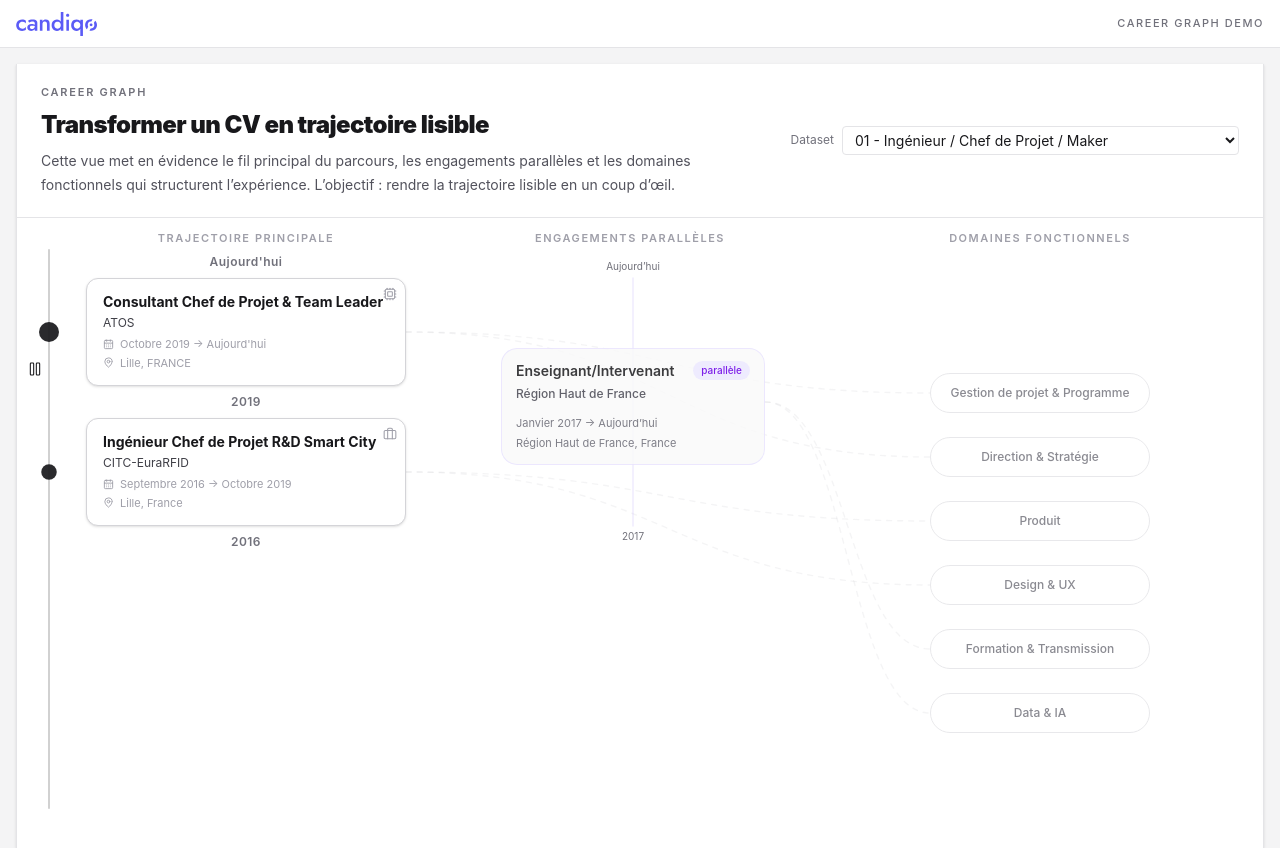
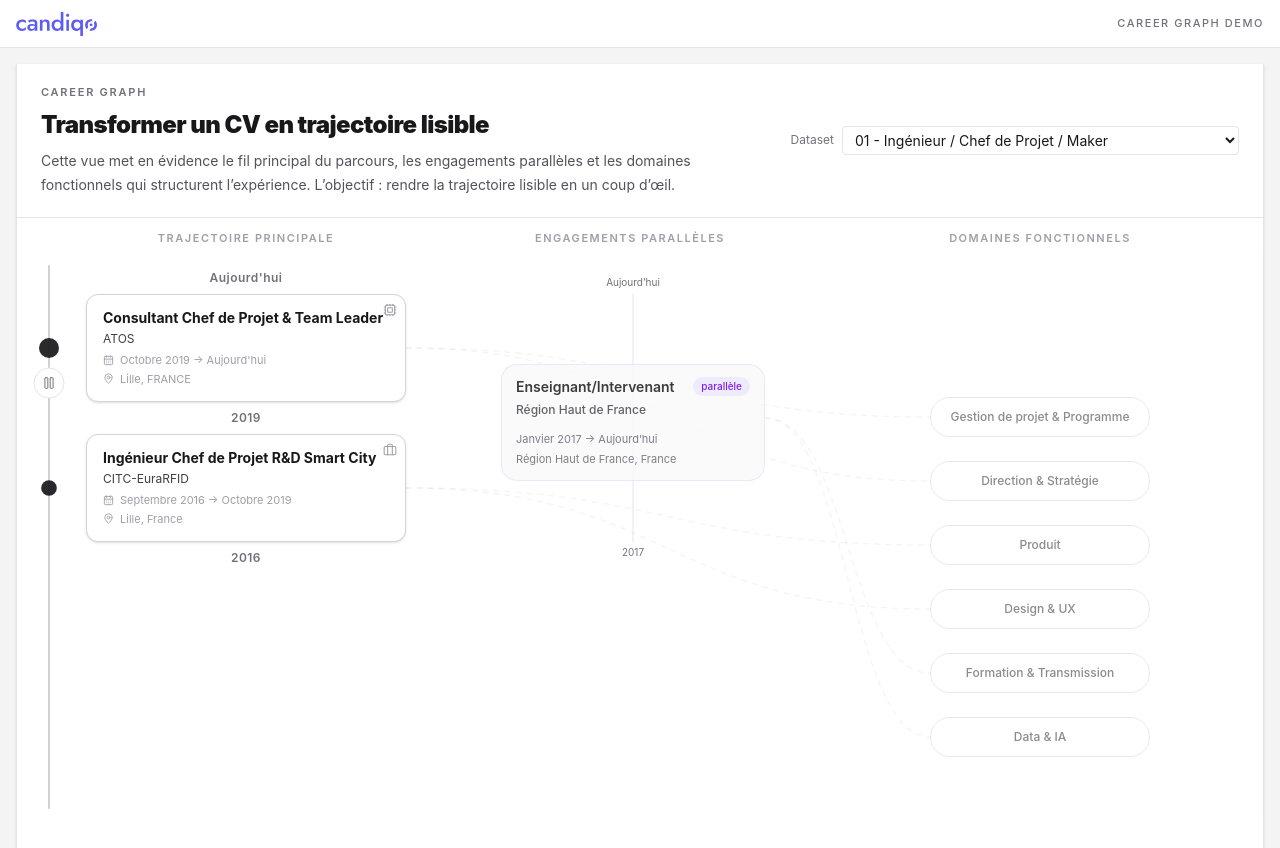
Before and after one commit to cpoette/candiqo-career-graph-demo, a React (Vite) app: page / in a window 1280 px wide. Built offline with nearby package versions, Linux system fonts and the light colour scheme.

Commit message:
Fixing some layout issues and improving the visual design of the timeline axis.

```diff
--- a/src/components/career-graph/CareerGraphScene.jsx
+++ b/src/components/career-graph/CareerGraphScene.jsx
@@ -23,13 +23,13 @@ import DomainPill from "./DomainPill";
 
 const TOPBAR_HEIGHT = 48;
 const HEADER_HEIGHT = 130;
-const VIEWPORT_TOP_GAP = 16;
+const VIEWPORT_TOP_GAP = 64;
 const VIEWPORT_BOTTOM_GAP = 64;
 
 const FD_SPACING = GAP;
 const CLUSTER_GAP = 232;
 const CLUSTER_INTERNAL_SPACING = 52;
-const FD_TOP_PADDING = 72;
+const FD_TOP_PADDING = 120;
 const FD_BOTTOM_PADDING = 72;
 const DOMAIN_RIGHT_PADDING = 80;
 
--- a/src/components/career-graph/TimelineAxis.jsx
+++ b/src/components/career-graph/TimelineAxis.jsx
@@ -56,56 +56,51 @@ export default function TimelineAxis({
             Number.isFinite(t?.midY),
         )
         .map((t) => {
-          const iconX = t.x - 16;
+          const iconX = t.x;
           const iconY = t.midY;
+
+          let Icon = null;
+          let strokeWidth = 1.8;
+
+          if (t.type === "pivot") {
+            Icon = GitBranch;
+            strokeWidth = 2;
+          } else if (t.type === "break") {
+            Icon = Pause;
+            strokeWidth = 1.7;
+          } else if (t.type === "rise") {
+            Icon = ArrowUpRight;
+            strokeWidth = 1.7;
+          }
+
+          if (!Icon) return null;
+
+          const CARTOUCHE_SIZE = 30;
+          const ICON_SIZE = 14;
 
           return (
             <g key={`${t.fromXpId}-${t.toXpId}`}>
-              {/* ligne */}
-              <line
-                x1={t.x}
-                x2={t.x}
-                y1={t.y1}
-                y2={t.y2}
-                stroke="url(#trajectoryGradient)"
-                strokeWidth="3"
-                opacity="0.5"
-                strokeDasharray={t.type === "break" ? "6 8" : undefined}
+              {/* Cartouche centré sur la timeline */}
+              <circle
+                cx={iconX}
+                cy={iconY}
+                r={CARTOUCHE_SIZE / 2}
+                fill="white"
+                stroke="#e5e5e8"
+                strokeWidth="1"
               />
 
-              {/* ICONS */}
-              {t.type === "pivot" && (
-                <foreignObject
-                  x={iconX - 6}
-                  y={iconY - 6}
-                  width={16}
-                  height={16}
-                >
-                  <GitBranch size={16} strokeWidth={2.2} />
-                </foreignObject>
-              )}
-
-              {t.type === "break" && (
-                <foreignObject
-                  x={iconX - 6}
-                  y={iconY - 6}
-                  width={16}
-                  height={16}
-                >
-                  <Pause size={16} strokeWidth={1.6} />
-                </foreignObject>
-              )}
-
-              {t.type === "rise" && (
-                <foreignObject
-                  x={iconX - 6}
-                  y={iconY - 6}
-                  width={16}
-                  height={16}
-                >
-                  <ArrowUpRight size={16} strokeWidth={1.6} />
-                </foreignObject>
-              )}
+              {/* Icône */}
+              <foreignObject
+                x={iconX - ICON_SIZE / 2}
+                y={iconY - ICON_SIZE / 2}
+                width={ICON_SIZE}
+                height={ICON_SIZE}
+              >
+                <div className="flex h-full w-full items-center justify-center text-zinc-500">
+                  <Icon size={ICON_SIZE} strokeWidth={strokeWidth} />
+                </div>
+              </foreignObject>
             </g>
           );
         })}
--- a/src/lib/careerGraph.constants.js
+++ b/src/lib/careerGraph.constants.js
@@ -1,5 +1,5 @@
 export const SPEC = {
-  topPadding: 32,
+  topPadding: 48,
   bottomPadding: 40,
   timelineX: 32,
   yearWidth: 320,
```
Also changed, not shown: src/lib/careerGraph.layout.js.
